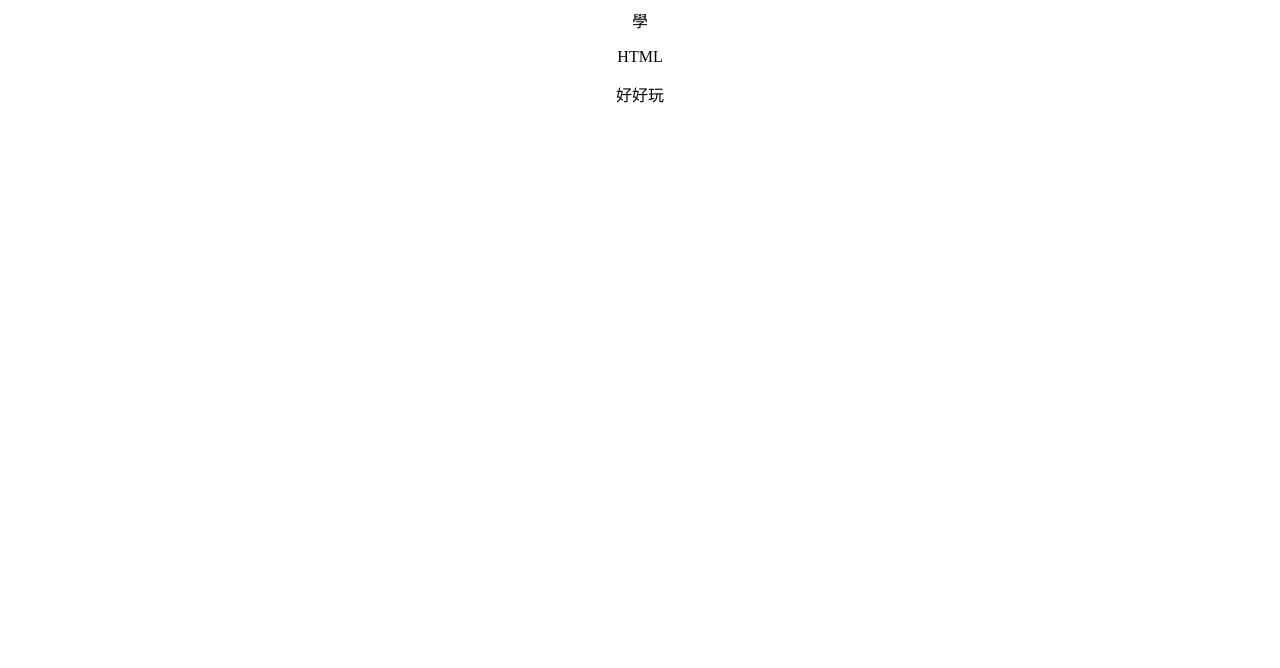
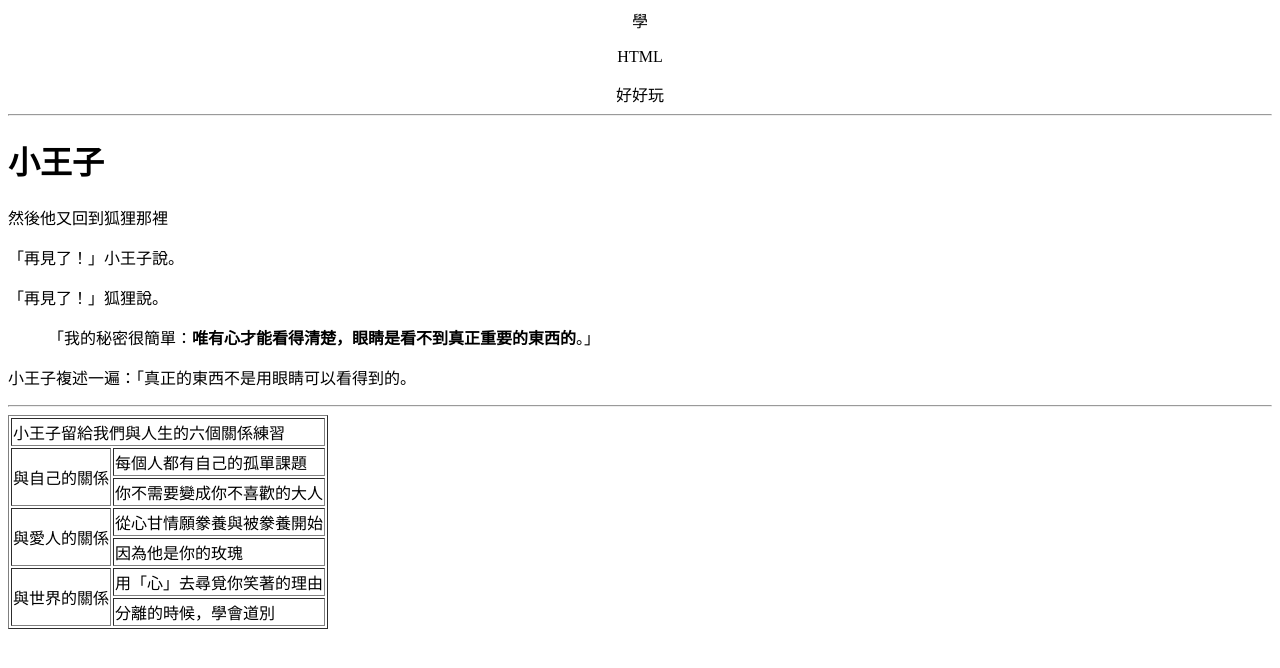
Before and after one commit to samueltzenhan/NTU-WEB-HW1, a plain HTML site: page index.html in a window 1280 px wide. Drawn offline with Linux system fonts and the light colour scheme.

Commit message:
Add files via upload

```diff
--- a/index.html
+++ b/index.html
@@ -7,6 +7,40 @@
     <body><div align="center">
         學
         <p>HTML</p>
-        好好玩</div>
-    </body>
+        好好玩</div></body>
+        <hr>
+        <h1>小王子</h1>
+        <p>然後他又回到狐狸那裡</p>
+        <p>「再見了！」小王子說。</p>
+        <p>「再見了！」狐狸說。</p>
+        <blockquote>「我的秘密很簡單：<strong>唯有心才能看得清楚，眼睛是看不到真正重要的東西的</strong>。」</blockquote>
+        <p>小王子複述一遍：「真正的東西不是用眼睛可以看得到的。</p>
+    <hr>
+    <table border="1">
+        <tr>
+            <td colspan="2">小王子留給我們與人生的六個關係練習</td>
+        </tr>
+        <tr>
+            <td rowspan="2">與自己的關係</td>
+            <td>每個人都有自己的孤單課題</td>
+        </tr>
+        <tr>
+            <td>你不需要變成你不喜歡的大人</td>
+        </tr>
+        <tr>
+           <td rowspan="2">與愛人的關係</td>
+            <td>從心甘情願豢養與被豢養開始</td>
+        </tr>
+        <tr>
+            <td>因為他是你的玫瑰</td>
+        </tr>
+        <tr>
+           <td rowspan="2">與世界的關係</td>
+            <td>用「心」去尋覓你笑著的理由</td>
+        </tr>
+        <tr>
+            <td>分離的時候，學會道別</td>
+        </tr>
+   </table>
+
 </html>
```
